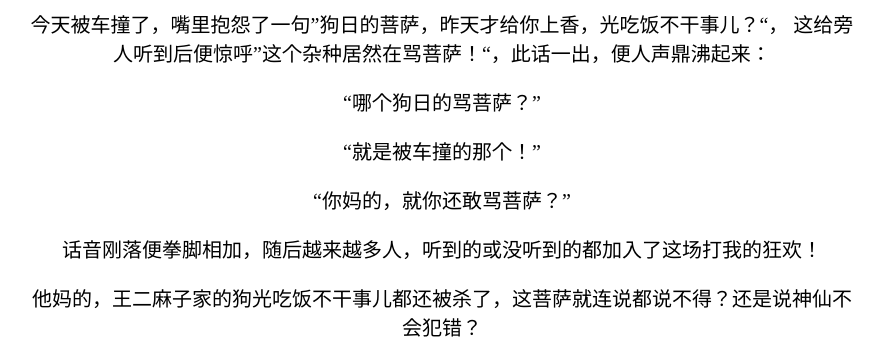
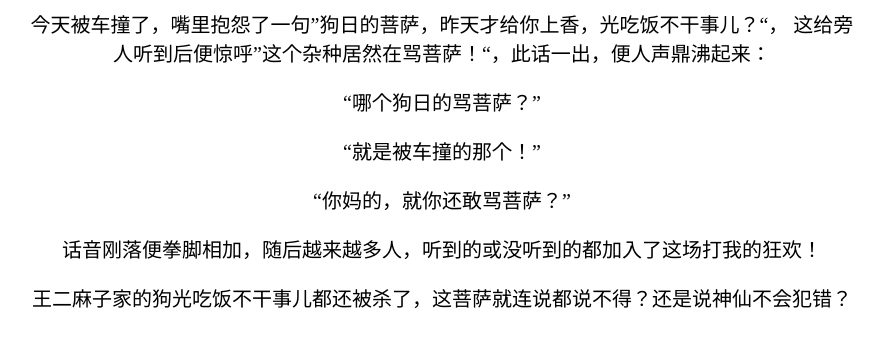
Before and after one commit to JunLiangWangX/-, a plain HTML site: page public/index.html in a window 1280 px wide. Shown: the part 603-952 px from the top of the page, without its empty margins (198-1082 px from the left). Drawn offline with Linux system fonts and the light colour scheme; a web font is replaced by a local one.

Commit message:
fix：修改第(四)节内容

```diff
--- a/public/index.html
+++ b/public/index.html
@@ -3,7 +3,7 @@
  * @Author: JunLiangWang
  * @Date: 2023-02-02 15:42:58
  * @LastEditors: JunLiangWang
- * @LastEditTime: 2023-02-05 17:28:24
+ * @LastEditTime: 2023-02-07 17:36:43
 -->
 <!DOCTYPE html>
 <html>
@@ -97,7 +97,7 @@
     <p class="content">“就是被车撞的那个！”</p>
     <p class="content"> “你妈的，就你还敢骂菩萨？”</p>
     <p class="content">话音刚落便拳脚相加，随后越来越多人，听到的或没听到的都加入了这场打我的狂欢！</p>
-    <p class="content">他妈的，王二麻子家的狗光吃饭不干事儿都还被杀了，这菩萨就连说都说不得？还是说神仙不会犯错？</p>
+    <p class="content">王二麻子家的狗光吃饭不干事儿都还被杀了，这菩萨就连说都说不得？还是说神仙不会犯错？</p>
 
     <h2 class="Numbering">(三)</h2>
     <p class="content">如今的学堂都是不教古籍中“吃人”的东西了，而是教些"德智体美劳理乐艺"之类的。
```
